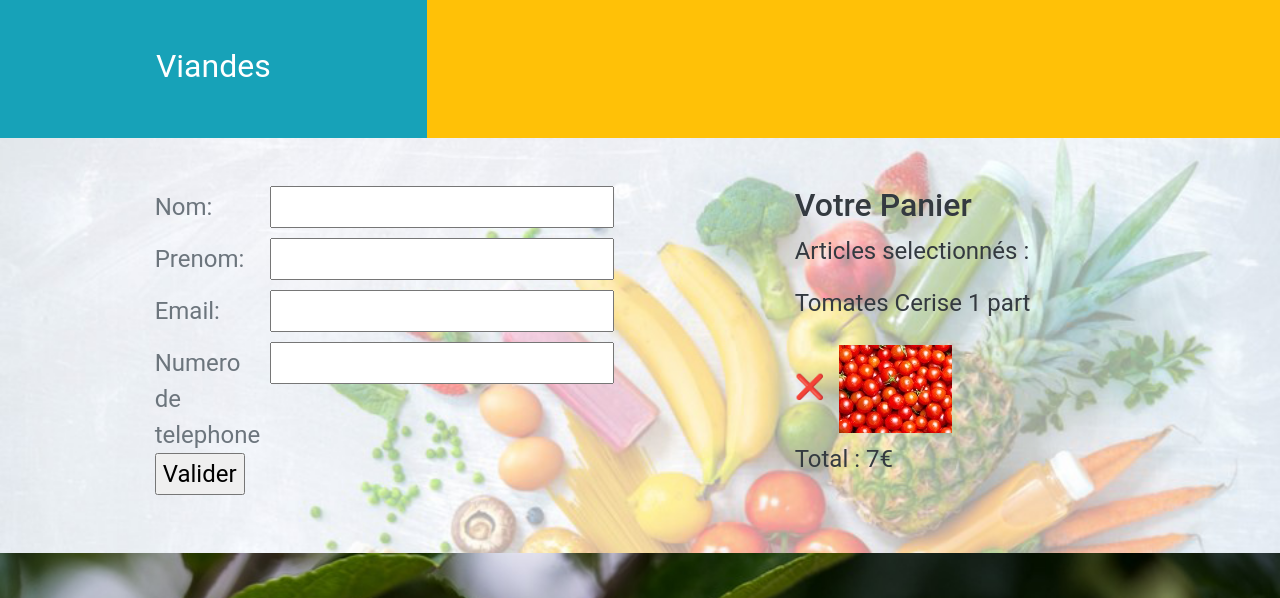
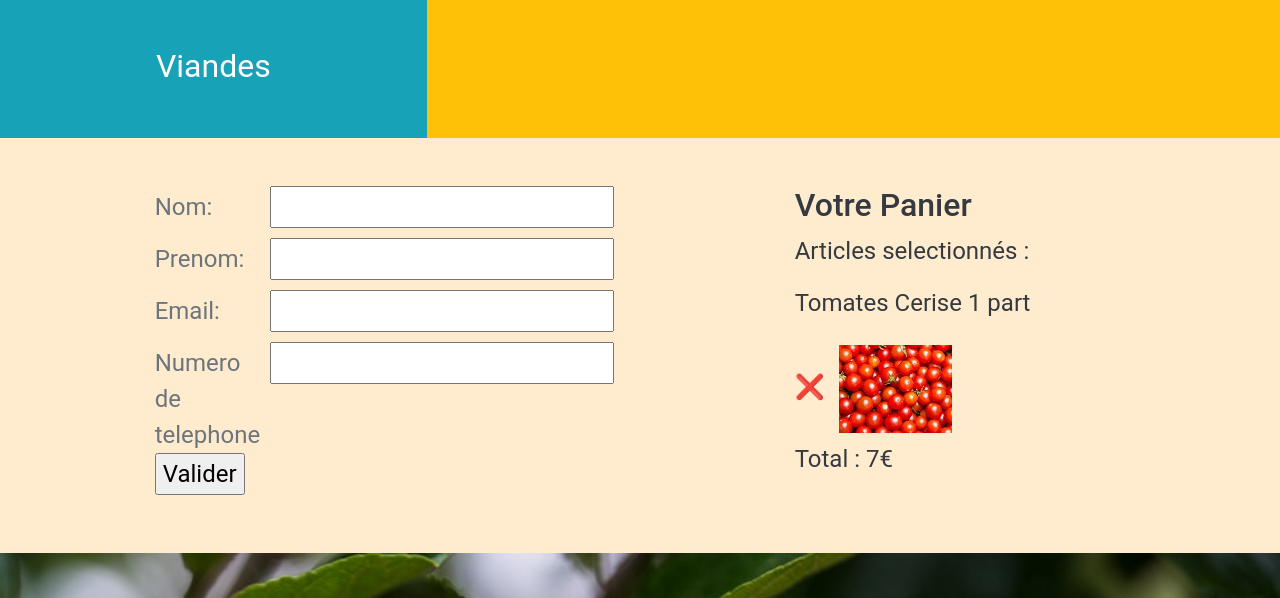
Before and after one commit to willbarre2/AMAPTemplate, a plain HTML site: page index.html in a window 1280 px wide. Shown: the part 1380-1978 px from the top of the page. Drawn offline with Linux system fonts and the light colour scheme.

Commit message:
change img Form et delet footer.html,...

```diff
--- a/CSS/style.css
+++ b/CSS/style.css
@@ -179,8 +179,7 @@ label {
 
 /* background formulaire */
 aside{
-    background: url(../assets/IMG/lejumes.png);
-    background-size: cover;
+    background-color: blanchedalmond;
     font-size: 1.5rem;
 
 }
```
